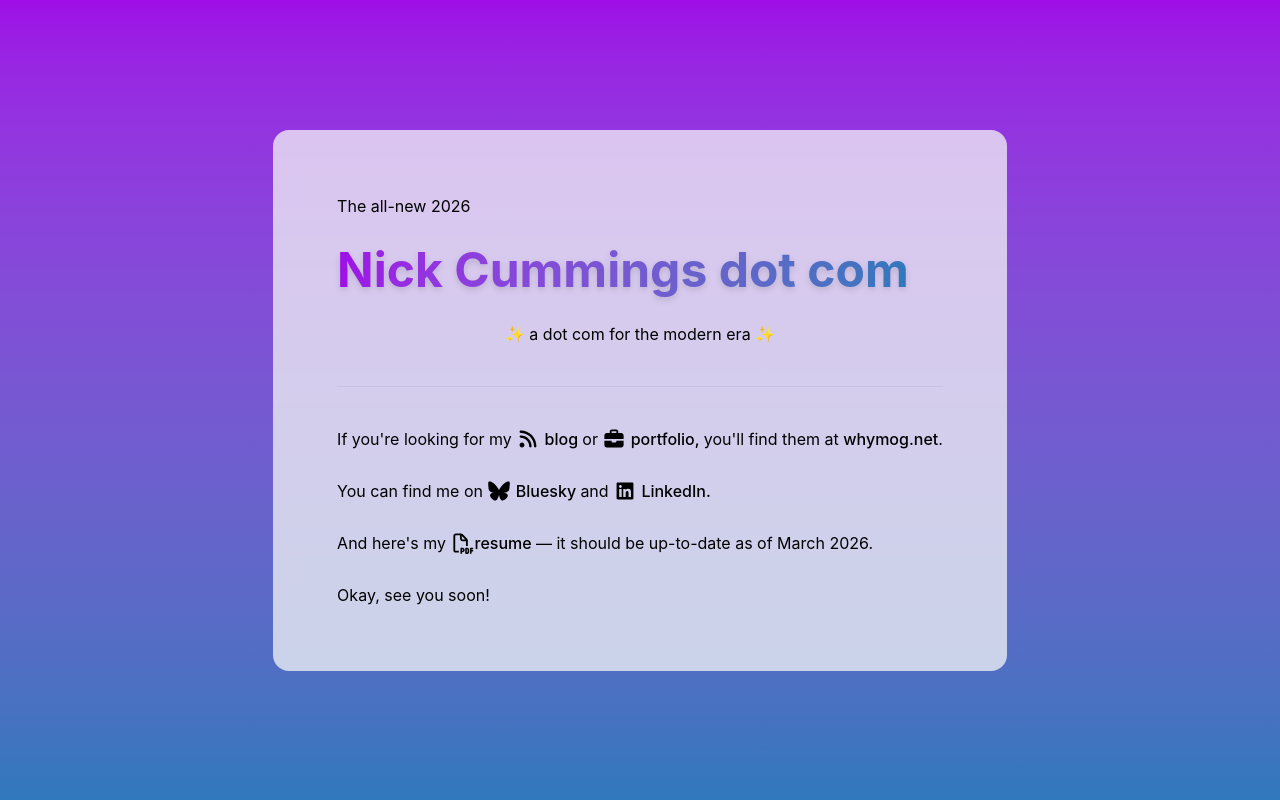
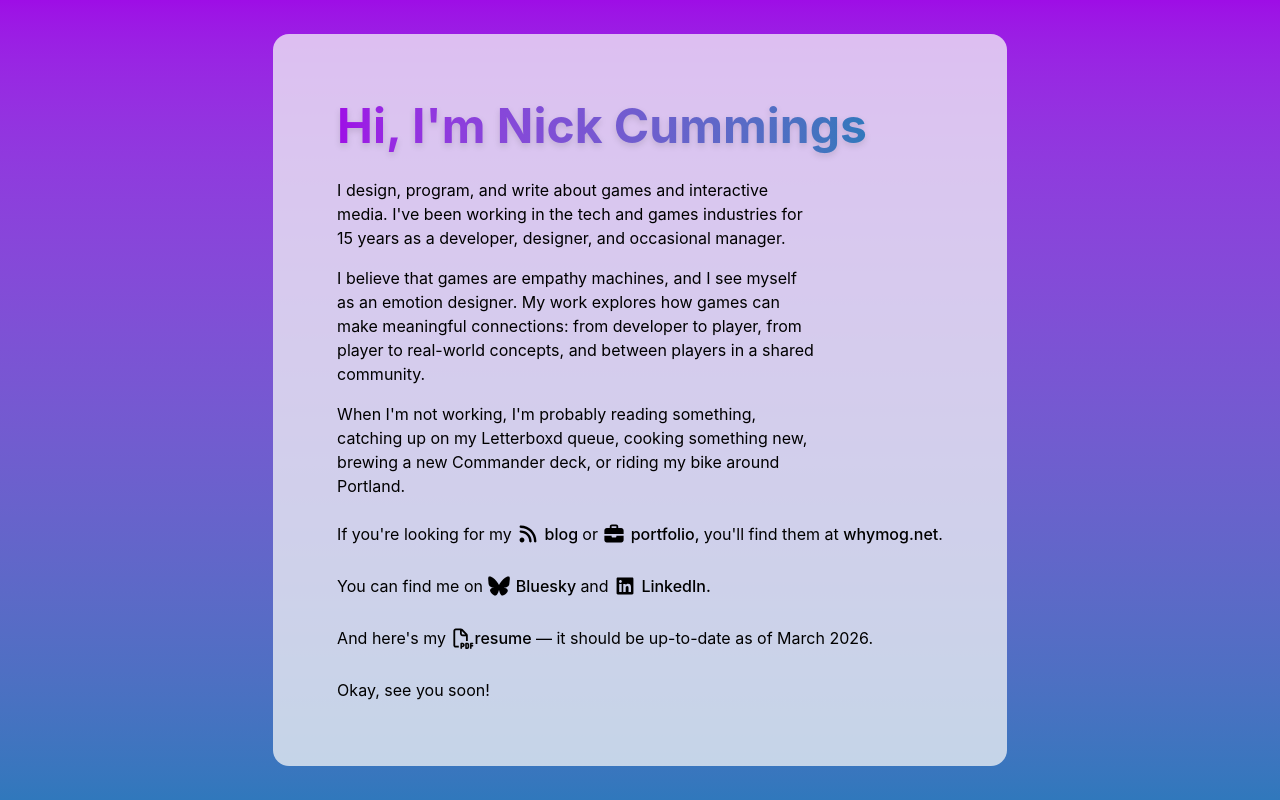
Before and after one commit to whymog/nickcummings.com, an Astro site: page / in a window 1280 px wide. Built offline with nearby package versions, Linux system fonts and the light colour scheme; Astro itself is replaced by a stand-in of ours.

Commit message:
Add bio section.

```diff
--- a/src/components/Welcome.astro
+++ b/src/components/Welcome.astro
@@ -8,14 +8,29 @@
       <div
         class="flex flex-col gap-6 items-start justify-center rounded-2xl bg-gray-100/75 px-4 md:px-12 lg:px-16 py-8 md:py-12 lg:py-16"
       >
-        <div>The all-new 2026</div>
         <h1
           class="py-1 text-4xl sm:text-5xl font-bold drop-shadow-md bg-linear-to-r from-[#9E0DE6] to-[#3078BC] bg-clip-text text-transparent"
         >
-          Nick Cummings dot com
+          Hi, I'm Nick Cummings
         </h1>
-        <div class="w-full text-center">✨ a dot com for the modern era ✨</div>
-        <hr class="w-full mt-4 mb-4 border-black/5 border-t drop-shadow-md" />
+        <section class="w-120 flex flex-col gap-4">
+          <p>
+            I design, program, and write about games and interactive media. I've
+            been working in the tech and games industries for 15 years as a
+            developer, designer, and occasional manager.
+          </p>
+          <p>
+            I believe that games are empathy machines, and I see myself as an
+            emotion designer. My work explores how games can make meaningful
+            connections: from developer to player, from player to real-world
+            concepts, and between players in a shared community.
+          </p>
+          <p>
+            When I'm not working, I'm probably reading something, catching up on
+            my Letterboxd queue, cooking something new, brewing a new Commander
+            deck, or riding my bike around Portland.
+          </p>
+        </section>
         <section class="inline">
           If you're looking for my
           <a
```
